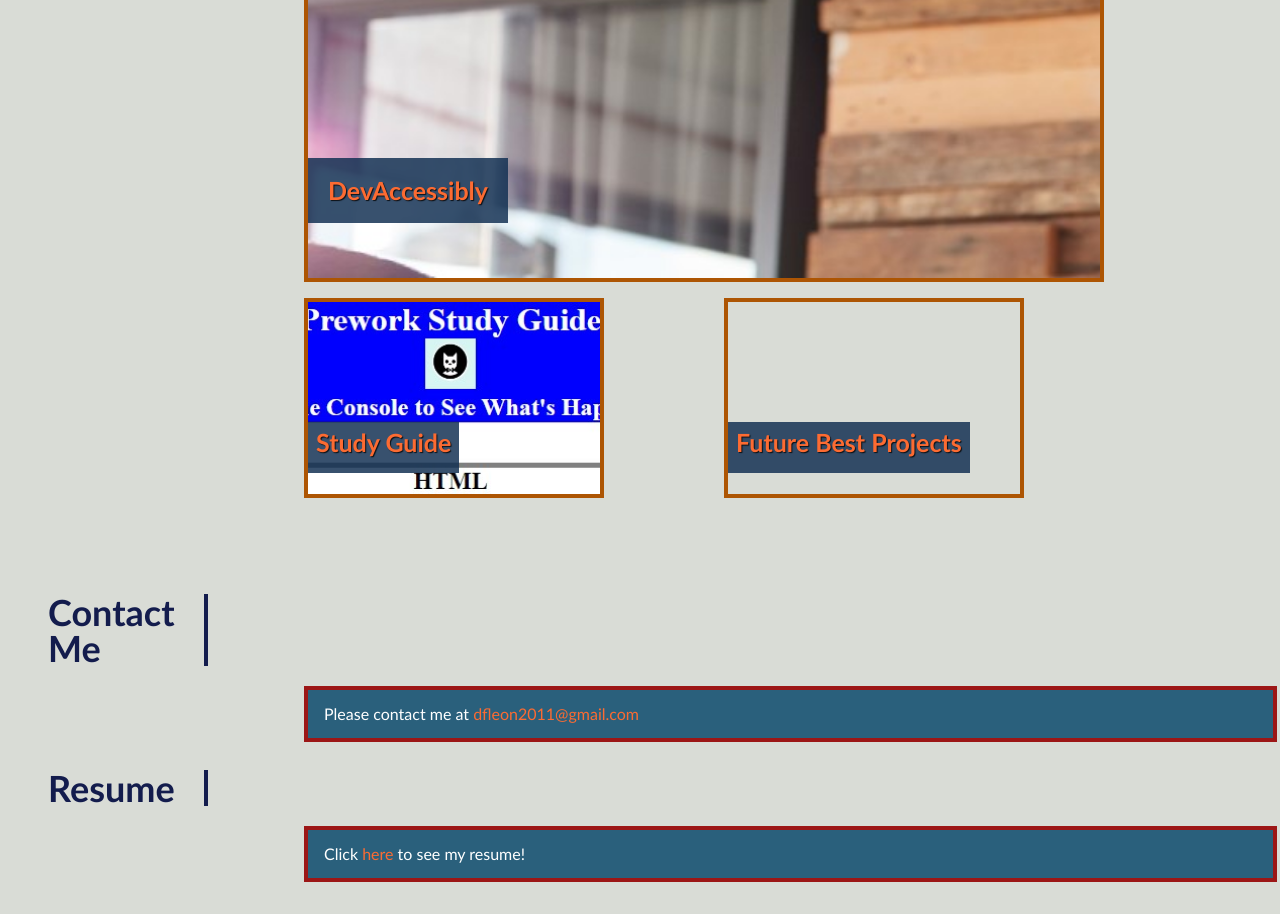
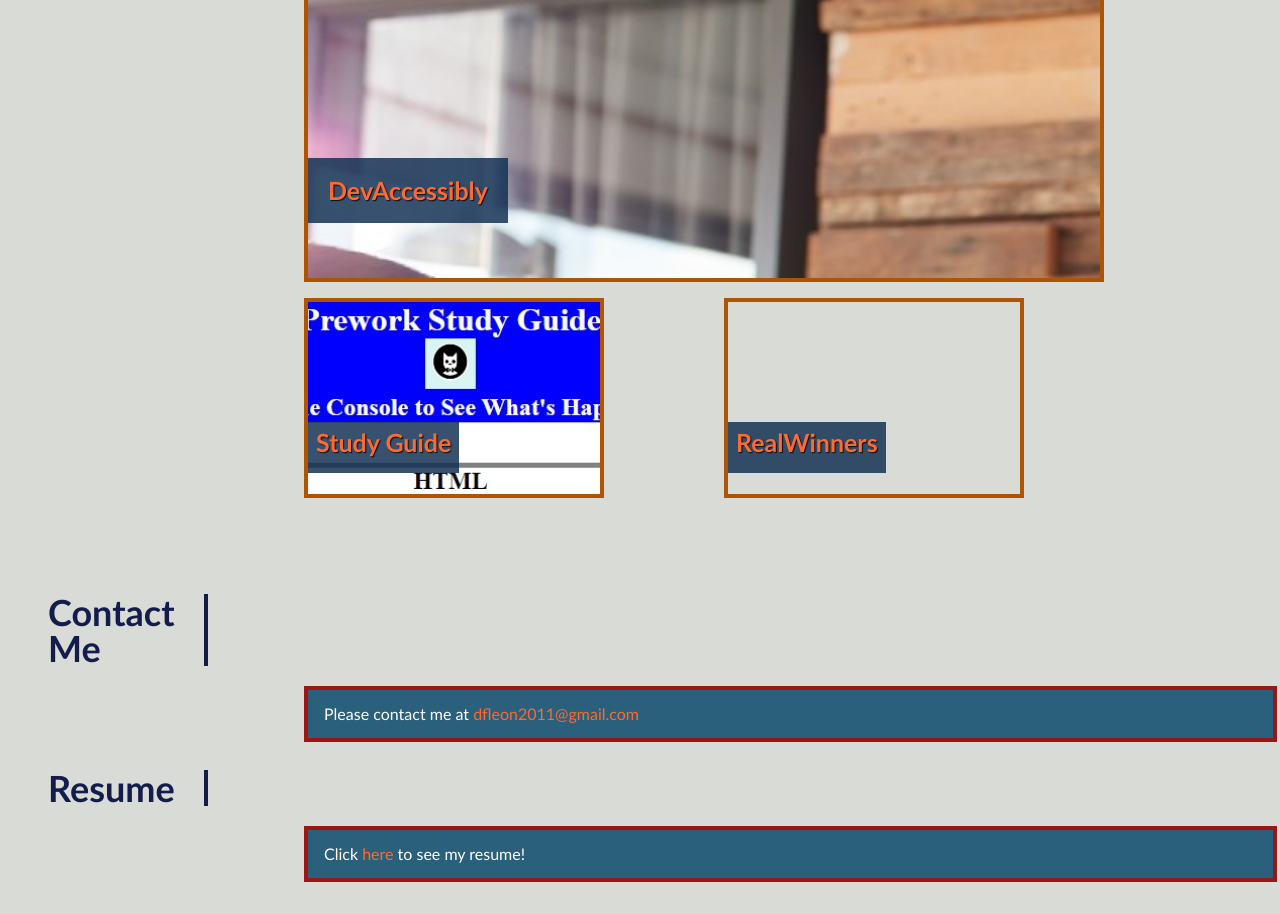
Before and after one commit to BaBread/IntoTheWorld, a plain HTML site: page index.html in a window 1280 px wide. Shown: the part 774-1688 px from the top of the page. Drawn offline with Linux system fonts and the light colour scheme.

Commit message:
added in group project repo

```diff
--- a/index.html
+++ b/index.html
@@ -68,7 +68,7 @@
                 <a class="hidden" href="https://github.com/BaBread?tab=repositories" target="_blank">Hidden Text----------------------------------------------------------------------------------------------------------------------------------------------------------------------------------</a>
                 <div class="text-overlay">
 
-                    <h3><a href="https://github.com/BaBread?tab=repositories" target="_blank">Future Best Projects</a></h3>
+                    <h3><a href="https://github.com/BaBread/RealWinners" target="_blank">RealWinners</a></h3>
 
 
                 </div>
```
